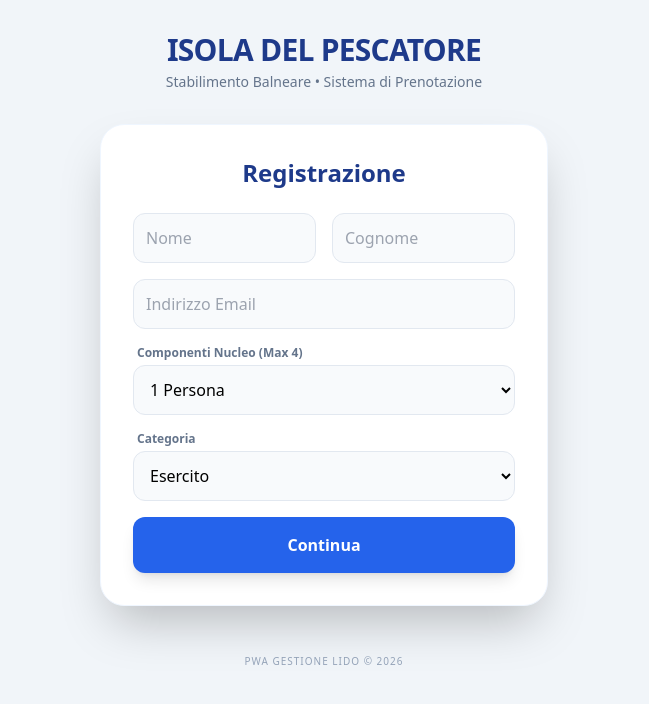
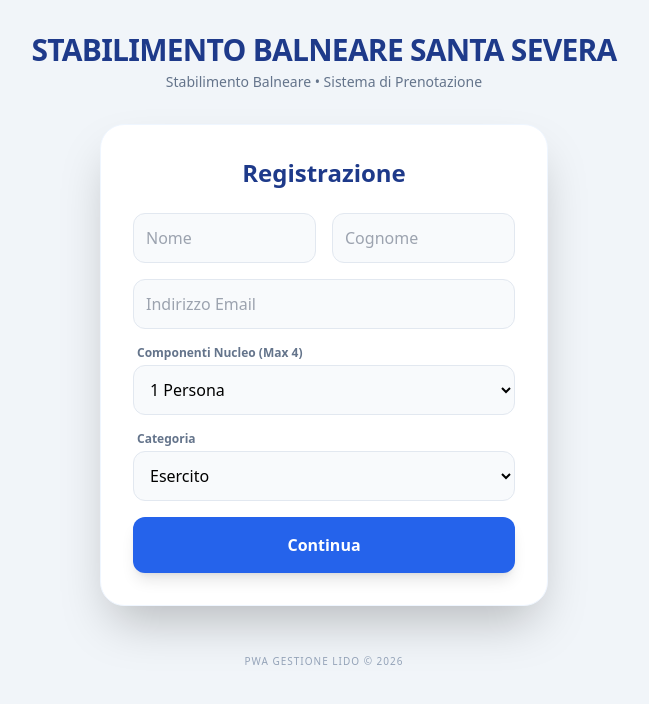
Before and after one commit to feedend/lido-booking, a Next.js app: page / in a window 1280 px wide. Shown: the top 704 px of the page, without its empty margins (316-965 px from the left). Built offline with nearby package versions, Linux system fonts and the light colour scheme.

Commit message:
Update page.tsx

```diff
--- a/src/app/page.tsx
+++ b/src/app/page.tsx
@@ -35,7 +35,7 @@ export default function Home() {
       {/* Intestazione dell'applicazione */}
       <div className="max-w-4xl mx-auto text-center mb-8">
         <h1 className="text-3xl font-black text-blue-900 tracking-tight uppercase">
-          Isola del Pescatore
+          Stabilimento Balneare Santa Severa
         </h1>
         <p className="text-sm text-slate-500 font-medium mt-1">
           Stabilimento Balneare • Sistema di Prenotazione
```
